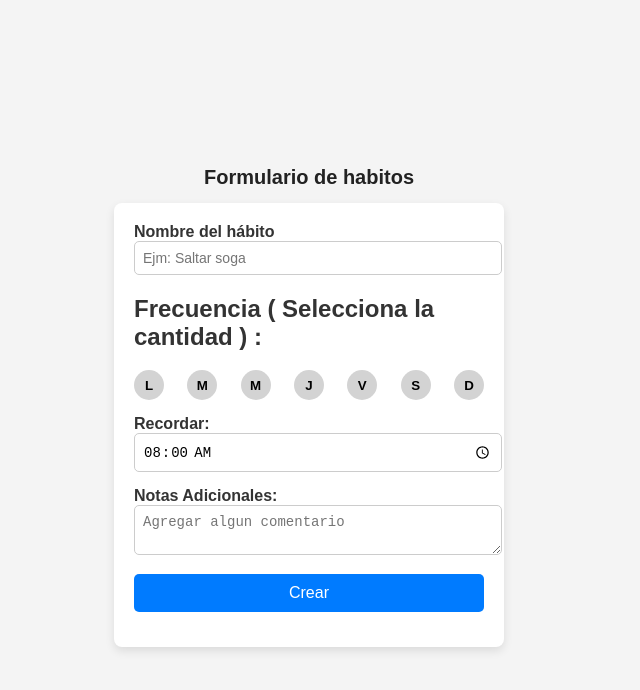
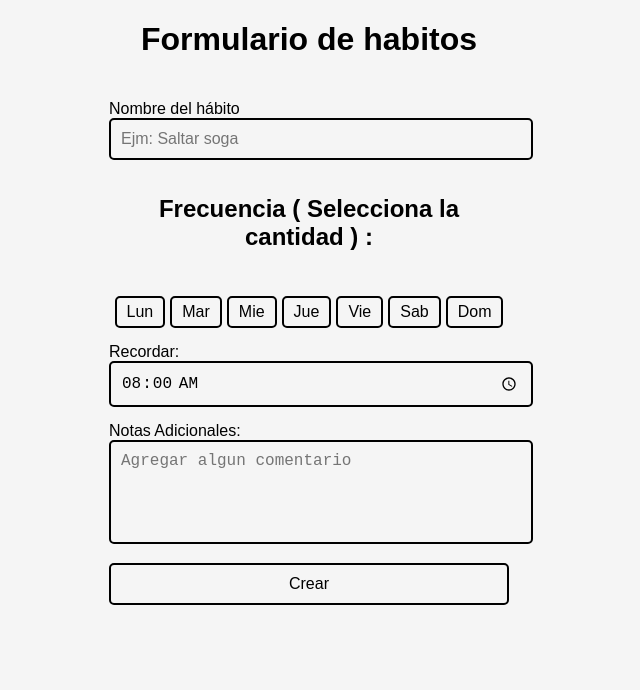
Before and after one commit to Andre-tz/Habit-Tracker, a React (Vite) app: page /habit-form in a window 1280 px wide. Shown: the top 690 px of the page, without its empty margins (331-971 px from the left). Built offline with nearby package versions, Linux system fonts and the light colour scheme.

Commit message:
Se crearon archivos de estilos para los distinto componentes.

```diff
--- a/src/components/HabitDay.jsx
+++ b/src/components/HabitDay.jsx
@@ -1,3 +1,5 @@
+import "../styles/HabitDay.css"
+
 //Este componente obtendra los habitso que correspondan a su dia correspondiente
 
 const HabitDay = ( { day, habits = [] } ) => {
--- a/src/components/HabitForm.jsx
+++ b/src/components/HabitForm.jsx
@@ -88,13 +88,13 @@ const HabitForms = (  ) => {
                     <h2>Frecuencia ( Selecciona la cantidad ) :</h2>
 
                     <div className="button-container">
-                        <button type="button" className={ `button-days ${habitData.days.includes( "Lunes" )? "selected" : "" }` } name="Lunes" onClick={ handleDays }>L</button>
-                        <button type="button" className={ `button-days ${habitData.days.includes( "Martes" )? "selected" : "" }` } name="Martes" onClick={ handleDays }>M</button>
-                        <button type="button" className={ `button-days ${habitData.days.includes( "Miércoles" )? "selected" : "" }` } name="Miércoles" onClick={ handleDays }>M</button>
-                        <button type="button" className={ `button-days ${habitData.days.includes( "Jueves" )? "selected" : "" }` } name="jueves" onClick={ handleDays }>J</button>
-                        <button type="button" className={ `button-days ${habitData.days.includes( "Viernes" )? "selected" : "" }` } name="Viernes" onClick={ handleDays }>V</button>
-                        <button type="button" className={ `button-days ${habitData.days.includes( "Sábado" )? "selected" : "" }` } name="Sábado" onClick={ handleDays }>S</button>
-                        <button type="button" className={ `button-days ${habitData.days.includes( "Domingo" )? "selected" : "" }` } name="Domingo" onClick={ handleDays }>D</button>
+                        <button type="button" className={ `button-days ${habitData.days.includes( "Lunes" )? "selected" : "" }` } name="Lunes" onClick={ handleDays }>Lun</button>
+                        <button type="button" className={ `button-days ${habitData.days.includes( "Martes" )? "selected" : "" }` } name="Martes" onClick={ handleDays }>Mar</button>
+                        <button type="button" className={ `button-days ${habitData.days.includes( "Miércoles" )? "selected" : "" }` } name="Miércoles" onClick={ handleDays }>Mie</button>
+                        <button type="button" className={ `button-days ${habitData.days.includes( "Jueves" )? "selected" : "" }` } name="jueves" onClick={ handleDays }>Jue</button>
+                        <button type="button" className={ `button-days ${habitData.days.includes( "Viernes" )? "selected" : "" }` } name="Viernes" onClick={ handleDays }>Vie</button>
+                        <button type="button" className={ `button-days ${habitData.days.includes( "Sábado" )? "selected" : "" }` } name="Sábado" onClick={ handleDays }>Sab</button>
+                        <button type="button" className={ `button-days ${habitData.days.includes( "Domingo" )? "selected" : "" }` } name="Domingo" onClick={ handleDays }>Dom</button>
                     </div>
 
                 </div>
--- a/src/components/habit-info/HabitCheck.jsx
+++ b/src/components/habit-info/HabitCheck.jsx
@@ -1,3 +1,5 @@
+import "../../styles/HabitCheck.css"
+
 //Este componente me mostrara la infomacion resumida del habito
 
 const HabitCheck = ( {name, status } ) => {
--- a/src/context/HabitContext.jsx
+++ b/src/context/HabitContext.jsx
@@ -13,8 +13,6 @@ const HabitContextProvider = ( {children } ) => {
         if( storeHabits ) {
             try {
                 setHabits( JSON.parse( storeHabits ) )
-                console.log( "habitos obtenidos" )
-
             } catch (error) {
                 console.error( "Error al obtener habitos", error )
                 setHabits( [] )
@@ -31,6 +29,8 @@ const HabitContextProvider = ( {children } ) => {
     useEffect( () =>{
         if( habits.length > 0 ){
             localStorage.setItem( "habitos", JSON.stringify( habits ))
+        } else{
+            localStorage.clear()
         }
     }, [ habits ])
 
--- /dev/null
+++ b/src/styles/App.css
@@ -0,0 +1,37 @@
+#main-container {
+    display: flex;
+    flex-direction: column;
+    justify-content: center;
+    align-items: center;
+    height: 100vh;
+    text-align: center;
+  }
+
+  .button-container {
+    display: flex;
+    gap: 15px;
+    margin-top: 20px;
+  }
+
+  .button-main {
+    padding: 15px 25px;
+    font-size: 1.2rem;
+    cursor: pointer;
+    border: 2px solid black;
+    background: transparent;
+    border-radius: 5px;
+    transition: background 0.3s;
+  }
+
+  .button-main:hover {
+    background: black;
+    color: white;
+  }
+
+  .daily-habits {
+    max-height: 60vh;
+    overflow-y: auto;
+    width: 100%;
+    padding: 20px;
+    margin-top: 20px;
+  }
--- /dev/null
+++ b/src/styles/HabitCheck.css
@@ -0,0 +1,27 @@
+.habit-check {
+    display: flex;
+    align-items: center;
+    gap: 10px;
+    background: white;
+    color: black;
+    padding: 10px;
+    border-radius: 10px;
+    width: 100%;
+    max-width: 800px;
+    margin: 10px auto;
+    box-shadow: 2px 2px 8px rgba(0, 0, 0, 0.2);
+  }
+
+  .habitCheck {
+    transform: scale(1.5);
+  }
+
+  .habit-name {
+    font-size: 1.2rem;
+    flex-grow: 1;
+  }
+
+  .habit-estatus {
+    font-size: 1rem;
+    font-style: italic;
+  }
--- /dev/null
+++ b/src/styles/HabitDay.css
@@ -0,0 +1,28 @@
+.day-container {
+    background: black;
+    color: white;
+    padding: 15px;
+    border-radius: 10px;
+    width: 100%;
+    max-width: 700px;
+    margin: 15px auto;
+    text-align: center;
+    box-shadow: 3px 3px 10px rgba(0, 0, 0, 0.2);
+  }
+
+  .day-info {
+    margin-top: 10px;
+  }
+
+  .habit-list {
+    list-style: none;
+    padding: 0;
+  }
+
+  .habit-list li {
+    background: white;
+    color: black;
+    margin: 5px 0;
+    padding: 10px;
+    border-radius: 5px;
+  }
--- a/src/styles/HabitForm.css
+++ b/src/styles/HabitForm.css
@@ -1,77 +1,71 @@
-form {
-    background: #fff;
-    padding: 20px;
-    border-radius: 8px;
-    box-shadow: 0px 4px 10px rgba(0, 0, 0, 0.1);
-    width: 350px;
+h1, h2 {
+    text-align: center;
   }
 
-/* Título */
-h1 {
-    text-align: center;
-    font-size: 20px;
-    color: #222;
+  form {
+    display: flex;
+    flex-direction: column;
+    gap: 15px;
+    width: 100%;
+    max-width: 400px;
+    padding: 20px;
   }
 
-/* Campos del formulario */
   .field {
-    margin-bottom: 15px;
-}
-
-label {
-    display: block;
-    font-weight: bold;
-    margin-bottom: 5px;
+    display: flex;
+    flex-direction: column;
+    gap: 5px;
   }
 
   input, textarea {
+    border: 2px solid black;
+    background: transparent;
+    padding: 10px;
+    font-size: 1rem;
+    color: black;
     width: 100%;
-    padding: 8px;
-    border: 1px solid #ccc;
+    outline: none;
     border-radius: 5px;
-    font-size: 14px;
   }
 
-/* Botones de días */
+  textarea {
+    resize: none;
+    height: 80px;
+  }
+
   .button-container {
     display: flex;
-    justify-content: space-between;
     gap: 5px;
+    justify-content: center;
+    flex-wrap: wrap;
   }
 
   .button-days {
-    width: 30px;
-    height: 30px;
-    border: none;
-    border-radius: 50%;
-    background: lightgray;
-    font-weight: bold;
+    border: 2px solid black;
+    background: transparent;
+    color: black;
+    padding: 5px 10px;
     cursor: pointer;
     transition: 0.3s;
+    border-radius: 5px;
   }
 
-.button-days:hover {
-    background: #bbb;
-}
-
-/* Cuando el usuario seleccione un día */
   .button-days.selected {
-    background: #4CAF50;
+    background: black;
     color: white;
   }
 
-/* Botón de enviar */
-#submit {
-    width: 100%;
-    background: #007BFF;
-    color: white;
+  button {
+    border: 2px solid black;
+    background: transparent;
     padding: 10px;
-    border: none;
+    font-size: 1rem;
+    cursor: pointer;
+    transition: background 0.3s ease;
     border-radius: 5px;
-    cursor: pointer;
-    font-size: 16px;
   }
 
-#submit:hover {
-    background: #0056b3;
+  button:hover {
+    background: black;
+    color: white;
   }
--- a/src/styles/HabitItem.css
+++ b/src/styles/HabitItem.css
@@ -1,26 +1,123 @@
-.habit-card {
-    background: #f8f9fa;
+body {
+    background-color: whitesmoke;
+    color: black;
+    font-family: Arial, sans-serif;
+    margin: 0;
+    padding: 0;
+    display: flex;
+    flex-direction: column;
+    align-items: center;
+  }
+
+  h1, h2 {
+    text-align: center;
+  }
+
+  form {
+    display: flex;
+    flex-direction: column;
+    gap: 15px;
+    width: 100%;
+    max-width: 400px;
+    padding: 20px;
+  }
+
+  .field {
+    display: flex;
+    flex-direction: column;
+    gap: 5px;
+  }
+
+  input, textarea {
+    border: 2px solid black;
+    background: transparent;
+    padding: 10px;
+    font-size: 1rem;
+    color: black;
+    width: 100%;
+    outline: none;
+    border-radius: 5px;
+  }
+
+  textarea {
+    resize: none;
+    height: 80px;
+  }
+
+  .button-container {
+    display: flex;
+    gap: 5px;
+    justify-content: center;
+    flex-wrap: wrap;
+  }
+
+  .button-days {
+    border: 2px solid black;
+    background: transparent;
+    color: black;
+    padding: 5px 10px;
+    cursor: pointer;
+    transition: 0.3s;
+    border-radius: 5px;
+  }
+
+  .button-days.selected {
+    background: black;
+    color: white;
+  }
+
+  button {
+    border: 2px solid black;
+    background: transparent;
+    padding: 10px;
+    font-size: 1rem;
+    cursor: pointer;
+    transition: background 0.3s ease;
+    border-radius: 5px;
+  }
+
+  button:hover {
+    background: black;
+    color: white;
+  }
+
+  /* Estilos para las tarjetas de hábitos */
+  .habit-card {
+    background: black;
+    color: white;
+    padding: 20px;
     border-radius: 10px;
-    padding: 1rem;
-    box-shadow: 2px 4px 10px rgba(0, 0, 0, 0.1);
-    min-width: 250px;
-    max-width: 300px;
+    width: 100%;
+    max-width: 500px;
+    margin: 15px auto;
     text-align: center;
-}
+    box-shadow: 3px 3px 10px rgba(0, 0, 0, 0.2);
+  }
 
-.habit-title {
-    font-size: 1.5rem;
-    margin-bottom: 0.5rem;
-    color: #333;
-}
+  .habit-title {
+    font-size: 1.8rem;
+    margin-bottom: 10px;
+  }
 
-.habit-details p {
+  .habit-details {
     font-size: 1rem;
-    color: #555;
-    margin: 0.3rem 0;
-}
+    margin-bottom: 15px;
+  }
 
-.habit-note {
+  .habit-note {
     font-style: italic;
-    color: #007bff;
-}
+  }
+
+  .delente-habit {
+    background-color: red;
+    color: white;
+    border: none;
+    padding: 10px;
+    border-radius: 5px;
+    cursor: pointer;
+    transition: background 0.3s;
+  }
+
+  .delente-habit:hover {
+    background-color: darkred;
+  }
--- a/src/styles/HabitList.css
+++ b/src/styles/HabitList.css
@@ -1,7 +1,10 @@
-.habit-container {
+.habits-container {
     display: flex;
-    flex-wrap: wrap;
-    gap: 1rem;
-    padding: 1rem;
-    justify-content: center;
-}
+    flex-direction: column;
+    align-items: center;
+    gap: 20px;
+    width: 100%;
+    max-width: 600px;
+    margin: 20px auto;
+    padding: 20px;
+  }
--- a/src/styles/index.css
+++ b/src/styles/index.css
@@ -1,11 +1,10 @@
 body {
+    background-color: whitesmoke;
+    color: black;
     font-family: Arial, sans-serif;
-    background-color: #f4f4f4;
-    color: #333;
     margin: 0;
     padding: 0;
     display: flex;
-    justify-content: center;
+    flex-direction: column;
     align-items: center;
-    min-height: 100vh;
-}
+  }
```
Also changed, not shown: src/App.jsx (+18 -12 lines). Lines whose indentation alone changed are shown as unchanged.
